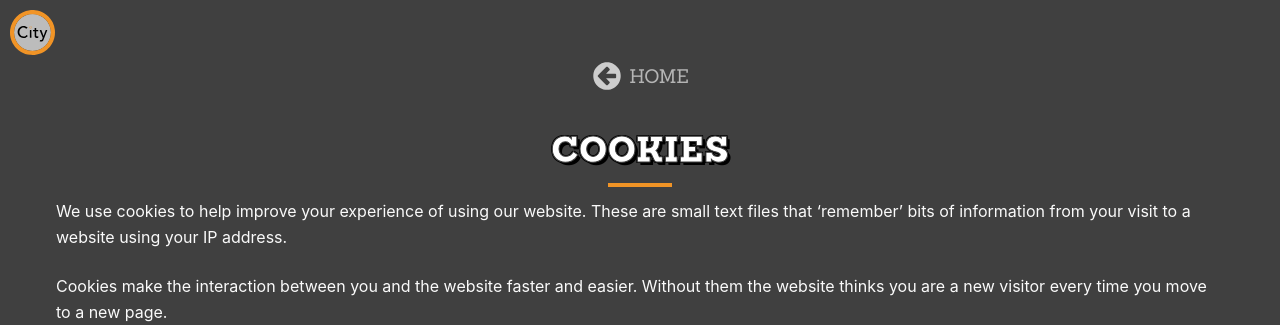
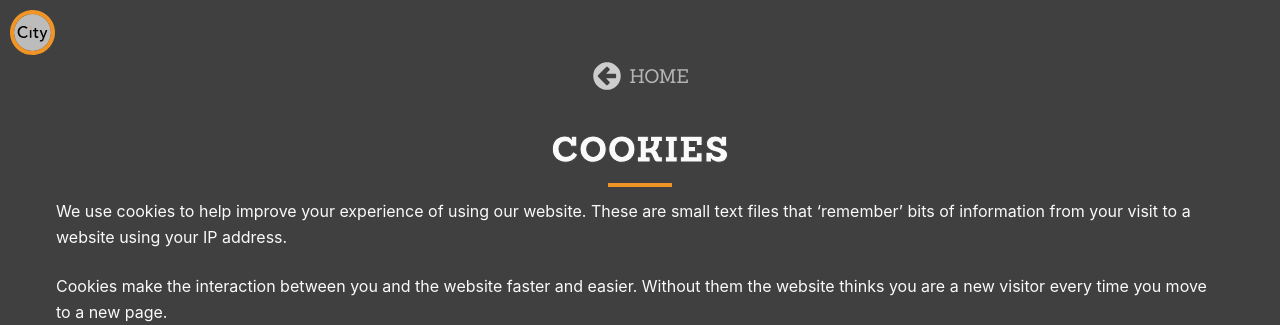
Before and after one commit to woodcox/city-jekyll, a Jekyll site: the page built from pages/cookies.md, in a window 1280 px wide. Shown: the top 325 px of the page. Built offline with Jekyll 4.4.1, drawn with Linux system fonts in a browser that asks for light colours.

Commit message:
Update _cards.scss

```diff
--- a/_sass/components/_cards.scss
+++ b/_sass/components/_cards.scss
@@ -244,16 +244,16 @@ $card-font-color: white;
 
 .text-outline {
   text-shadow:
-    3px  3px 0 #000,
-    -1px -1px 0 #000,
-    1px -1px 0 #000,
-    -1px  1px 0 #000,
-    1px  1px 0 #000;
+    3px  3px 0 $font-color,
+    -1px -1px 0 $font-color,
+    1px -1px 0 $font-color,
+    -1px  1px 0 $font-color,
+    1px  1px 0 $font-color;
 }
 
 @supports (-webkit-text-stroke: 1px $font-color) {
   .text-outline {
     -webkit-text-stroke: 1px $font-color;
-    -webkit-text-fill-color: white;
+    -webkit-text-fill-color: none;
   }
 }
```
